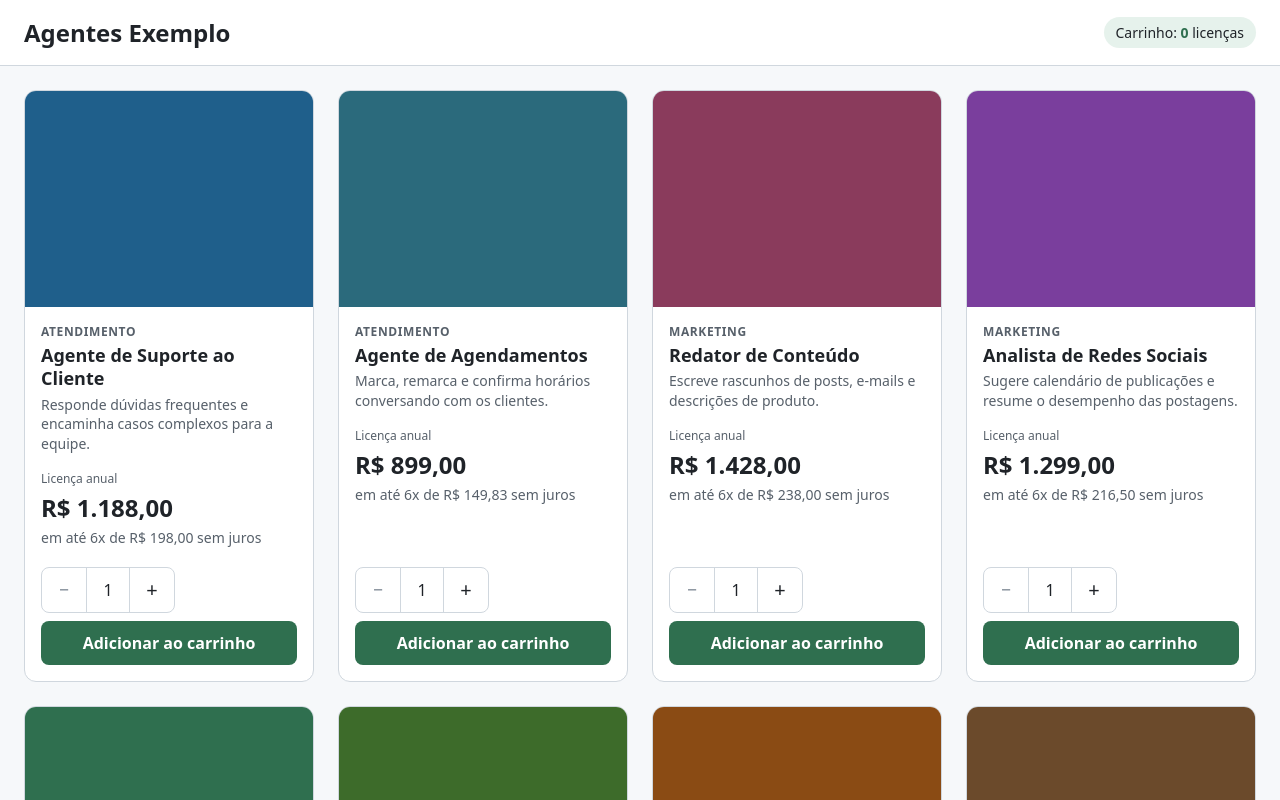
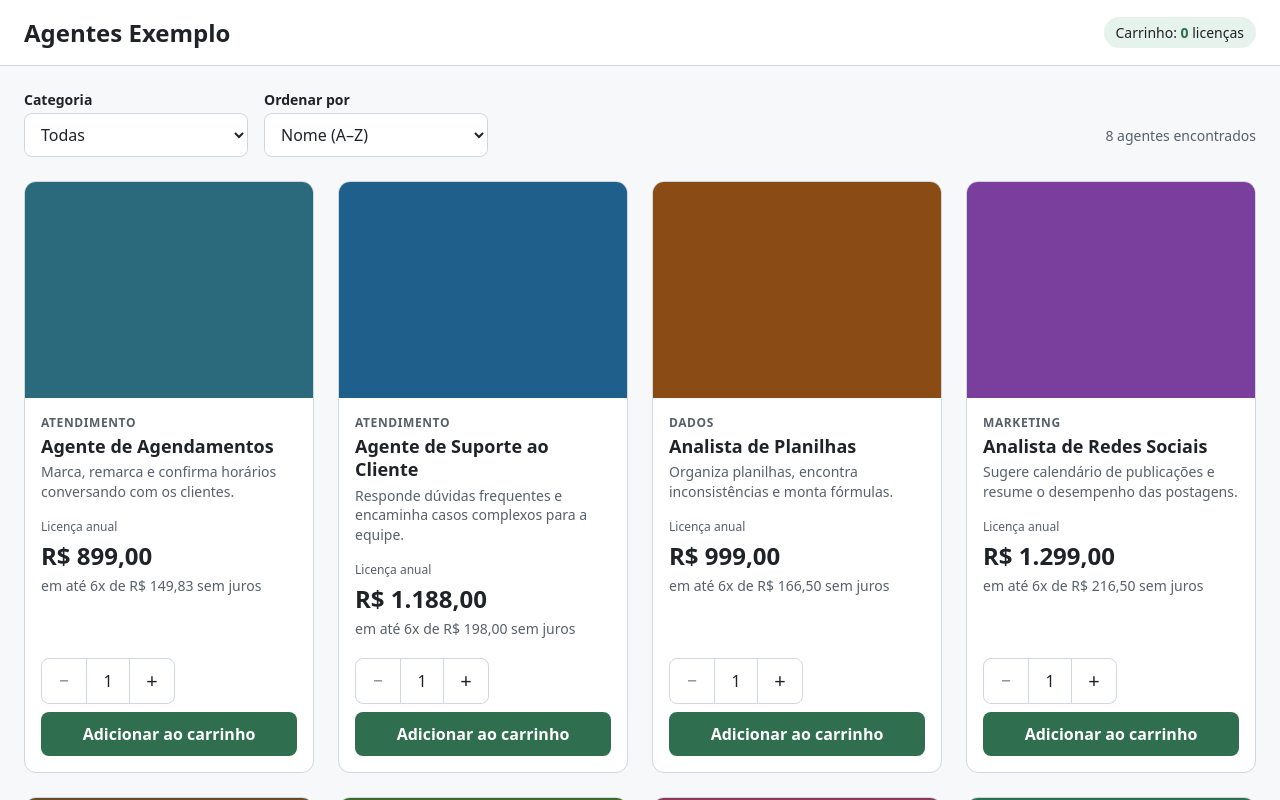
Before and after one commit to alvesblucas/vitrine-produtos-responsiva, a React (Vite) app: page / in a window 1280 px wide. Shown: the top 800 px of the page. Built offline with nearby package versions, Linux system fonts and the light colour scheme.

Commit message:
adiciona filtro por categoria e ordenação

```diff
--- a/src/App.jsx
+++ b/src/App.jsx
@@ -1,13 +1,21 @@
 import { useState } from 'react'
 import agents from './data/agents.json'
+import { ALL_CATEGORIES, getCategories, getVisibleAgents } from './utils/catalog.js'
 import Header from './components/Header/Header.jsx'
+import CatalogToolbar from './components/CatalogToolbar/CatalogToolbar.jsx'
 import ProductCard from './components/ProductCard/ProductCard.jsx'
+
+// Os dados não mudam durante o uso, então as categorias são calculadas uma vez só.
+const categories = getCategories(agents)
 
 function App() {
   // Carrinho no formato { idDoAgente: quantidadeDeLicenças }.
   const [cart, setCart] = useState({})
+  const [category, setCategory] = useState(ALL_CATEGORIES)
+  const [sortBy, setSortBy] = useState('name')
 
   const cartCount = Object.values(cart).reduce((total, quantity) => total + quantity, 0)
+  const visibleAgents = getVisibleAgents(agents, category, sortBy)
 
   function handleAddToCart(agentId, quantity) {
     setCart((currentCart) => ({
@@ -21,8 +29,17 @@ function App() {
       <Header cartCount={cartCount} />
 
       <main className="app">
+        <CatalogToolbar
+          categories={categories}
+          category={category}
+          onCategoryChange={setCategory}
+          sortBy={sortBy}
+          onSortChange={setSortBy}
+          resultCount={visibleAgents.length}
+        />
+
         <ul className="app__list">
-          {agents.map((agent) => (
+          {visibleAgents.map((agent) => (
             <li key={agent.id} className="app__item">
               <ProductCard agent={agent} onAddToCart={handleAddToCart} />
             </li>
--- /dev/null
+++ b/src/components/CatalogToolbar/CatalogToolbar.css
@@ -0,0 +1,52 @@
+.catalog-toolbar {
+  display: flex;
+  flex-direction: column;
+  gap: 0.75rem;
+  margin-bottom: 1rem;
+}
+
+.catalog-toolbar__field {
+  display: flex;
+  flex-direction: column;
+  gap: 0.25rem;
+}
+
+.catalog-toolbar__label {
+  font-size: 0.875rem;
+  font-weight: 600;
+}
+
+.catalog-toolbar__select {
+  min-height: 2.75rem;
+  padding: 0.5rem 0.75rem;
+  border: 1px solid var(--color-border);
+  border-radius: var(--radius-small);
+  background: var(--color-surface);
+  font: inherit;
+  color: var(--color-text);
+}
+
+.catalog-toolbar__count {
+  margin: 0;
+  font-size: 0.875rem;
+  color: var(--color-text-muted);
+}
+
+@media (min-width: 640px) {
+  .catalog-toolbar {
+    flex-direction: row;
+    align-items: flex-end;
+    gap: 1rem;
+    margin-bottom: 1.5rem;
+  }
+
+  .catalog-toolbar__field {
+    flex: 0 1 14rem;
+  }
+
+  /* margin-left: auto empurra o contador para a direita. */
+  .catalog-toolbar__count {
+    margin-left: auto;
+    padding-bottom: 0.75rem;
+  }
+}
--- /dev/null
+++ b/src/components/CatalogToolbar/CatalogToolbar.jsx
@@ -0,0 +1,56 @@
+import { useId } from 'react'
+import { ALL_CATEGORIES, SORT_OPTIONS } from '../../utils/catalog.js'
+import './CatalogToolbar.css'
+
+function CatalogToolbar({ categories, category, onCategoryChange, sortBy, onSortChange, resultCount }) {
+  const categoryId = useId()
+  const sortId = useId()
+  const resultLabel = resultCount === 1 ? 'agente encontrado' : 'agentes encontrados'
+
+  return (
+    <div className="catalog-toolbar">
+      <div className="catalog-toolbar__field">
+        <label className="catalog-toolbar__label" htmlFor={categoryId}>
+          Categoria
+        </label>
+        <select
+          id={categoryId}
+          className="catalog-toolbar__select"
+          value={category}
+          onChange={(event) => onCategoryChange(event.target.value)}
+        >
+          <option value={ALL_CATEGORIES}>Todas</option>
+          {categories.map((name) => (
+            <option key={name} value={name}>
+              {name}
+            </option>
+          ))}
+        </select>
+      </div>
+
+      <div className="catalog-toolbar__field">
+        <label className="catalog-toolbar__label" htmlFor={sortId}>
+          Ordenar por
+        </label>
+        <select
+          id={sortId}
+          className="catalog-toolbar__select"
+          value={sortBy}
+          onChange={(event) => onSortChange(event.target.value)}
+        >
+          {SORT_OPTIONS.map((option) => (
+            <option key={option.value} value={option.value}>
+              {option.label}
+            </option>
+          ))}
+        </select>
+      </div>
+
+      <p className="catalog-toolbar__count" aria-live="polite">
+        {resultCount} {resultLabel}
+      </p>
+    </div>
+  )
+}
+
+export default CatalogToolbar
```
